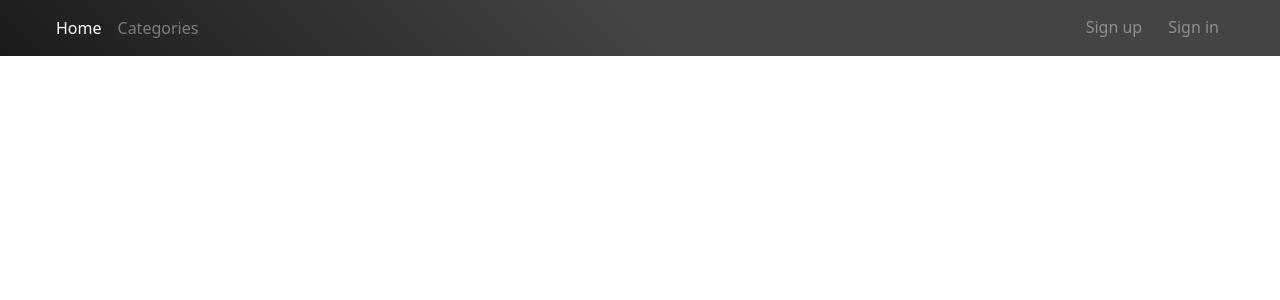
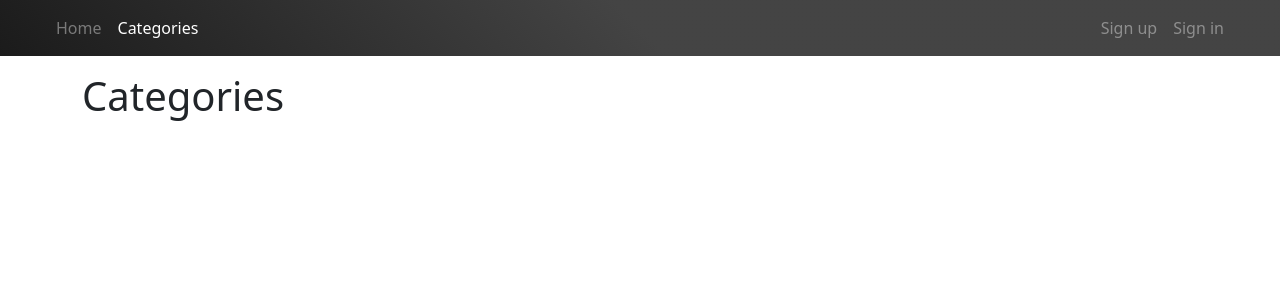
Before and after one commit to Alirezans81/online-shop, a React (Create React App) app: page /categories in a window 1280 px wide. Shown: the top 300 px of the page. Built offline with nearby package versions, Linux system fonts and the light colour scheme.

Commit message:
routing challenge done

```diff
--- a/package.json
+++ b/package.json
@@ -9,6 +9,7 @@
     "bootstrap": "^5.1.3",
     "react": "^18.2.0",
     "react-dom": "^18.2.0",
+    "react-router-dom": "^6.3.0",
     "react-scripts": "5.0.1",
     "web-vitals": "^2.1.4"
   },
--- a/src/App.js
+++ b/src/App.js
@@ -1,9 +1,33 @@
-import Navbar from './components/navbar';
+import { Routes, Route } from "react-router-dom";
+import Home from "./components/home";
+import Categories from "./components/categories";
+import Navbar from "./components/navbar";
+import SignIn from "./components/signin";
+import SignUp from "./components/signup";
+import { useState } from "react";
+import { render } from "@testing-library/react";
 
 const App = () => {
+  const [showNavbar, setShowNavbar] = useState(true);
+
+  function handleShowNavbar() {
+    showNavbar ? setShowNavbar(false) : setShowNavbar(true);
+  }
+
   return (
     <>
-      <Navbar />
+      <Routes>
+        <Route path="/categories" element={<Navbar />} />
+        <Route path="/" element={<Navbar />} />
+      </Routes>
+      <div className="container mt-3">
+        <Routes>
+          <Route path="/signup" element={<SignUp handleShowNavbar={handleShowNavbar} />} />
+          <Route path="/signin" element={<SignIn handleShowNavbar={handleShowNavbar} />} />
+          <Route path="/categories" element={<Categories />} />
+          <Route path="/" element={<Home />} />
+        </Routes>
+      </div>
     </>
   );
 };
--- /dev/null
+++ b/src/components/categories.jsx
@@ -0,0 +1,9 @@
+const Categories = () => {
+  return (
+    <>
+      <h1>Categories</h1>
+    </>
+  );
+};
+
+export default Categories;
--- /dev/null
+++ b/src/components/home.jsx
@@ -0,0 +1,9 @@
+const Home = () => {
+  return (
+    <>
+      <h1>Home</h1>
+    </>
+  );
+};
+
+export default Home;
--- a/src/components/navbar.jsx
+++ b/src/components/navbar.jsx
@@ -1,16 +1,22 @@
+import {NavLink, useLocation} from 'react-router-dom';
+
 const Navbar = () => {
+  const location = useLocation();
+  const {pathname} = location;
+  const splitLocation = pathname.split('/');
+
   return (
     <>
       <div className="d-flex justify-content-between sticky-top px-lg-5 px-md-4 px-sm-3 py-2 navbar-div">
         <div className="navbar navbar-expand nav-left">
           <nav className="navbar-nav">
-              <a className="navbar-link text-decoration-none mx-2 router-link router-link-active" href="#">Home</a>
-              <a className="navbar-link text-decoration-none mx-2 router-link" href="#">Categories</a>
+              <NavLink className={"navbar-link text-decoration-none mx-2 router-link " + (splitLocation[1] === "" ? "router-link-active" : "")} to="/">Home</NavLink>
+              <NavLink className={"navbar-link text-decoration-none mx-2 router-link " + (splitLocation[1] === "categories" ? "router-link-active" : "")} to="/categories">Categories</NavLink>
           </nav>
         </div>
-        <div className="nav-right">
-          <button className="btn in-out-btn">Sign up</button>
-          <button className="btn in-out-btn">Sign in</button>
+        <div className="nav-right d-flex align-items-center">
+          <NavLink className={"mx-2 text-decoration-none in-out-btn "  + (splitLocation[1] === "signup" ? "router-link-active" : "")} to="/signup">Sign up</NavLink>
+          <NavLink className={"mx-2 text-decoration-none in-out-btn "  + (splitLocation[1] === "signin" ? "router-link-active" : "")} to="/signin">Sign in</NavLink>
         </div>
       </div>
     </>
--- /dev/null
+++ b/src/components/signin.jsx
@@ -0,0 +1,9 @@
+const SignIn = () => {
+  return (
+    <>
+      <h1>Sign In</h1>
+    </>
+  );
+};
+
+export default SignIn;
--- /dev/null
+++ b/src/components/signup.jsx
@@ -0,0 +1,9 @@
+const SignUp = () => {
+  return (
+    <>
+      <h1>Sign Up</h1>
+    </>
+  );
+};
+
+export default SignUp;
--- a/src/index.js
+++ b/src/index.js
@@ -1,8 +1,13 @@
 import ReactDOM from "react-dom/client";
-import App from './app';
-import 'bootstrap/dist/css/bootstrap.min.css';
-import './styles/navbar.css';
+import App from "./app";
+import "bootstrap/dist/css/bootstrap.min.css";
+import "./styles/navbar.css";
+import { BrowserRouter } from "react-router-dom";
 
-const root = ReactDOM.createRoot(document.getElementById('root'));
+const root = ReactDOM.createRoot(document.getElementById("root"));
 
-root.render(<App />);
+root.render(
+  <BrowserRouter>
+    <App />
+  </BrowserRouter>
+);
```
Also changed, not shown: 1 other file (tests, documents, lock files or other folders).
